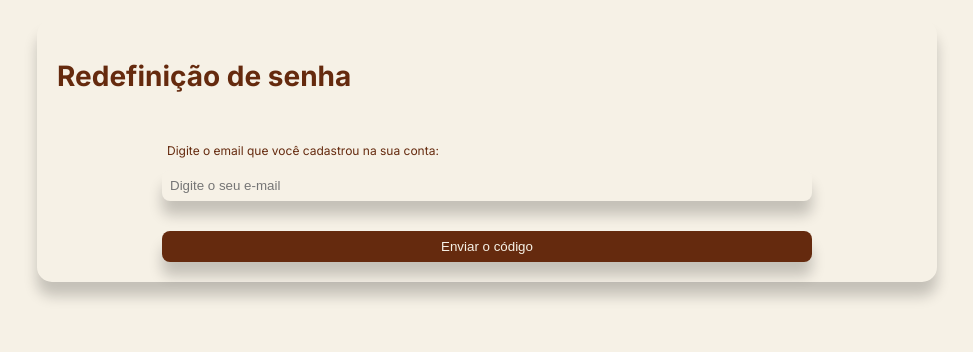
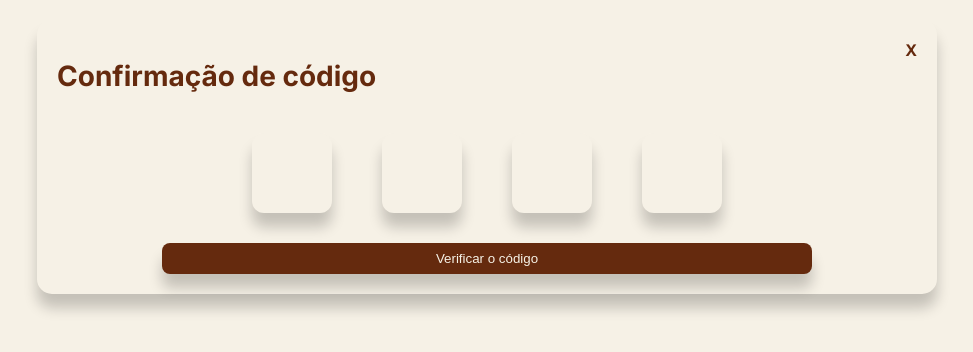
Before and after one commit to YuriIce22/CantinasCarvalho, a Flask app: page /esqueceuSenha in a window 1280 px wide. Shown: the part 64-416 px from the top of the page, without its empty margins (153-1126 px from the left). Run offline with Flask 3, Linux system fonts and the light colour scheme; the visitor is signed in with stand-in values (Sample User, id 1); parts of the project's set-up code (start-up, migrations or seed data) failed here and were passed over; some libraries are stand-ins or nearby versions.

Commit message:
feat: redefinição de senha concluída

```diff
--- a/cantinas_carvalho/__init__.py
+++ b/cantinas_carvalho/__init__.py
@@ -13,7 +13,7 @@ app = Flask(__name__)
 # ======================
 app.config['SECRET_KEY'] = os.getenv("SECRET_KEY", "dev-secret")
 
-app.config['SQLALCHEMY_DATABASE_URI'] = 'postgresql+psycopg2://postgres:admin@localhost:5432/cantinas_carvalho'
+app.config['SQLALCHEMY_DATABASE_URI'] = 'postgresql+psycopg2://postgres:1229@localhost:5432/cantinas_carvalho'
 app.config['SQLALCHEMY_TRACK_MODIFICATIONS'] = False
 
 # EMAIL
--- a/cantinas_carvalho/routes.py
+++ b/cantinas_carvalho/routes.py
@@ -113,6 +113,9 @@ def cadastrarFuncionario():
 
         return redirect(url_for('cardapio'))
 
+    else:
+        print("ERROS DO FORM:", register_form.errors)
+
     return render_template('cadastroFuncionario.html', form=register_form)
 
 
@@ -146,11 +149,9 @@ def esqueceuSenha():
         # ======================
         # ENVIAR EMAIL
         # ======================
-
         if request.form.get('enviar_email'):
 
             email = request.form.get('email')
-
             usuario = Usuario.query.filter_by(email=email).first()
 
             if usuario:
@@ -167,58 +168,41 @@ def esqueceuSenha():
                     recipients=[email]
                 )
 
-                email_msg.body = f'''
-Seu código é:
-
-{codigo}
-                '''
-
+                email_msg.body = f'Seu código é: {codigo}'
                 mail.send(email_msg)
 
-                return render_template(
-                    'RedefinirSenha.html',
-                    etapa='codigo'
-                )
+                return redirect(url_for('esqueceuSenha'))
 
             else:
 
                 flash('E-mail não encontrado!')
-
-                return render_template(
-                    'RedefinirSenha.html',
-                    etapa='email'
-                )
+                return redirect(url_for('esqueceuSenha'))
 
         # ======================
-        # VALIDAR CODIGO
+        # VALIDAR CÓDIGO
         # ======================
-
         elif request.form.get('verificar_codigo'):
 
-            codigo_digitado = request.form.get('codigo')
+            codigo_digitado = (
+                request.form.get('c1', '') +
+                request.form.get('c2', '') +
+                request.form.get('c3', '') +
+                request.form.get('c4', '')
+            )
 
             if codigo_digitado == session.get('codigo'):
 
                 session['etapa'] = 'nova_senha'
-
-                return render_template(
-                    'RedefinirSenha.html',
-                    etapa='nova_senha'
-                )
+                return redirect(url_for('esqueceuSenha'))
 
             else:
 
                 flash('Código inválido!')
-
-                return render_template(
-                    'RedefinirSenha.html',
-                    etapa='codigo'
-                )
+                return redirect(url_for('esqueceuSenha'))
 
         # ======================
         # ALTERAR SENHA
         # ======================
-
         elif request.form.get('alterar_senha'):
 
             senha = request.form.get('senha')
@@ -227,34 +211,36 @@ Seu código é:
             if senha != confirmar:
 
                 flash('As senhas não coincidem!')
+                return redirect(url_for('esqueceuSenha'))
 
-                return render_template(
-                    'RedefinirSenha.html',
-                    etapa='nova_senha'
-                )
+            usuario = Usuario.query.get(session.get('usuario_id'))
 
-            else:
+            if usuario:
 
-                usuario = Usuario.query.get(
-                    session.get('usuario_id')
-                )
-
-                usuario.senha_hash = generate_password_hash(
-                    senha
-                ).decode('utf-8')
-
+                usuario.senha_hash = generate_password_hash(senha).decode('utf-8')
                 db.session.commit()
 
                 session.clear()
 
                 flash('Senha alterada com sucesso!')
-
                 return redirect('/login')
 
-    return render_template(
-        'RedefinirSenha.html',
-        etapa='email'
-    )
+            else:
+
+                flash('Usuário não encontrado!')
+                return redirect(url_for('login'))
+
+    # ======================
+    # GET (ÚNICA FONTE DA ETAPA)
+    # ======================
+    etapa = session.get('etapa', 'email')
+
+    return render_template('RedefinirSenha.html', etapa=etapa)
+
+# =========================
+# CARDÁPIO
+# =========================
+
 @app.route('/cardapio')
 def cardapio():
     # Busca todos os itens cadastrados no banco de dados
--- a/cantinas_carvalho/templates/RedefinirSenha.html
+++ b/cantinas_carvalho/templates/RedefinirSenha.html
@@ -100,15 +100,10 @@
         <form method="POST">
 
             <div class="codigo">
-
-                <input
-                    type="text"
-                    name="codigo"
-                    placeholder="Digite o código"
-                    class="cod"
-                    maxlength="4"
-                    required
-                >
+                <input name="c1" maxlength="1" class="cod">
+                <input name="c2" maxlength="1" class="cod">
+                <input name="c3" maxlength="1" class="cod">
+                <input name="c4" maxlength="1" class="cod">
 
             </div>
 
--- a/cantinas_carvalho/templates/cadastroFuncionario.html
+++ b/cantinas_carvalho/templates/cadastroFuncionario.html
@@ -20,7 +20,7 @@ Cadastro Funcionário
         {{ form.nome(id="nome", placeholder="Seu nome") }}
 
         <label>E-mail:</label>
-        {{ form.email(id="email", placeholder="Seu nome") }}
+        {{ form.email(id="email", placeholder="Seu e-mail") }}
 
         <label>Senha:</label>
         {{ form.senha(id="senha", placeholder="Senha") }}
```
Also changed, not shown: cantinas_carvalho/forms.py (+5 -5 lines).
